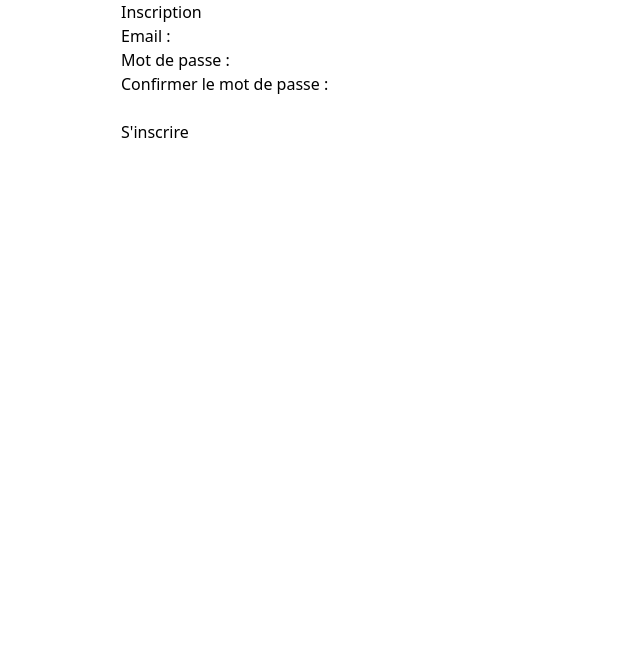
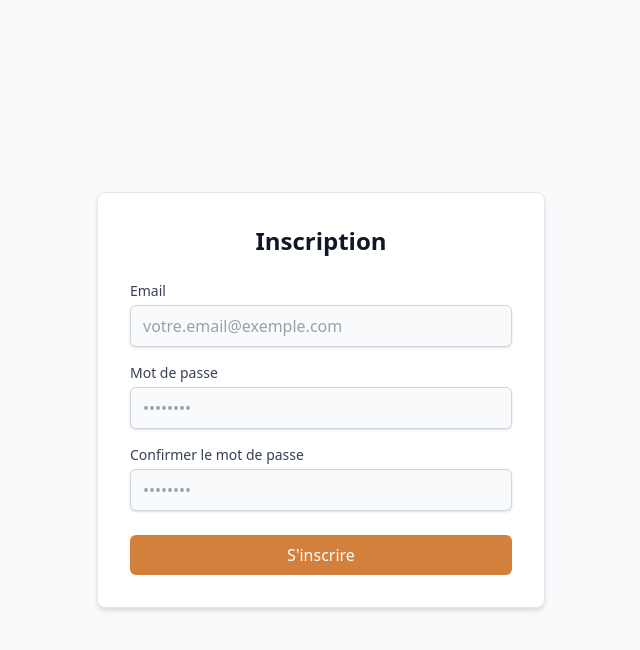
Before and after one commit to BatchCookingMMG/BatchCooking_MMG, a React (Vite) app in the folder FRONT/: page /register in a window 1280 px wide. Shown: the top 650 px of the page, without its empty margins (319-959 px from the left). Built offline with nearby package versions, Linux system fonts and the light colour scheme; no server answers.

Commit message:
feat(auth): update design loginForm and RegisterForm

```diff
--- a/FRONT/src/features/recipes/types/recipeTypes.ts
+++ b/FRONT/src/features/recipes/types/recipeTypes.ts
@@ -5,7 +5,7 @@ export type Recipe = {
   preparationTime: string;
   difficulty: string;
   cost: string;
-  people_number: number;
+  peopleNumber: number;
   ingredients: Ingredient[];
   steps: Step[];
   image?: string | null;
--- a/FRONT/src/features/users/components/LoginForm.tsx
+++ b/FRONT/src/features/users/components/LoginForm.tsx
@@ -50,7 +50,7 @@ const LoginForm = ({ onSuccess }: LoginFormProps) => {
                 type="email"
                 value={email}
                 onChange={handleEmailChange}
-                className="w-full px-3 py-2 border border-gray-300 rounded-md shadow-sm placeholder-gray-400 focus:outline-none focus:ring-2 focus:ring-blue-500 focus:border-transparent transition-colors"
+                className="w-full px-3 py-2 border border-gray-300 rounded-md shadow-sm placeholder-gray-400 focus:outline-none focus:ring-2 focus:ring-[#D3803C] focus:border-transparent transition-colors"
                 required
                 autoComplete="username"
                 placeholder="votre.email@exemple.com"
@@ -69,7 +69,7 @@ const LoginForm = ({ onSuccess }: LoginFormProps) => {
                 type="password"
                 value={password}
                 onChange={handlePasswordChange}
-                className="w-full px-3 py-2 border border-gray-300 rounded-md shadow-sm placeholder-gray-400 focus:outline-none focus:ring-2 focus:ring-blue-500 focus:border-transparent transition-colors"
+                className="w-full px-3 py-2 border border-gray-300 rounded-md shadow-sm placeholder-gray-400 focus:outline-none focus:ring-2 focus:ring-[#D3803C] focus:border-transparent transition-colors"
                 required
                 autoComplete="current-password"
                 placeholder="••••••••"
@@ -80,10 +80,10 @@ const LoginForm = ({ onSuccess }: LoginFormProps) => {
           <button
             type="submit"
             disabled={loading}
-            className={`w-full mt-6 py-2 px-4 rounded-md font-medium text-white transition-colors focus:outline-none focus:ring-2 focus:ring-offset-2 focus:ring-blue-500 ${
+            className={`w-full mt-6 py-2 px-4 rounded-md font-medium text-white transition-colors focus:outline-none focus:ring-2 focus:ring-offset-2 focus:ring-[#D3803C] ${
               loading
                 ? "bg-gray-400 cursor-not-allowed"
-                : "bg-blue-600 hover:bg-blue-700 active:bg-blue-800"
+                : "bg-[#D3803C] hover:bg-[#B36E2F] active:bg-[#995c25]"
             }`}
             aria-label={loading ? "Connexion en cours..." : "Se connecter"}
           >
@@ -96,7 +96,7 @@ const LoginForm = ({ onSuccess }: LoginFormProps) => {
             </p>
             <Link
               to="/register"
-              className="text-blue-600 hover:text-blue-800 text-sm font-medium hover:underline transition-colors"
+              className="text-[#D3803C] hover:text-[#B36E2F] text-sm font-medium hover:underline transition-colors"
             >
               S'inscrire
             </Link>
--- a/FRONT/src/features/users/components/RegisterForm.tsx
+++ b/FRONT/src/features/users/components/RegisterForm.tsx
@@ -20,14 +20,33 @@ const RegisterForm = ({ onSuccess }: RegisterFormProps) => {
   } = useRegisterForm({ onSuccess });
 
   return (
-    <form onSubmit={handleSubmit} style={{ maxWidth: 400, margin: "auto" }}>
-      <h2>Inscription</h2>
+    <div className="min-h-screen flex items-center justify-center bg-gray-50 py-12 px-4 sm:px-6 lg:px-8">
+      <div className="max-w-md w-full space-y-8">
+        <form
+          onSubmit={handleSubmit}
+          className="bg-white p-8 rounded-lg shadow-md border border-gray-200"
+        >
+          <h2 className="text-center text-2xl font-bold text-gray-900 mb-6">
+            Inscription
+          </h2>
 
-      {error && <p style={{ color: "red" }}>{error}</p>}
-      {validationError && <p style={{ color: "red" }}>{validationError}</p>}
+          {(error || validationError) && (
+            <div
+              className="mb-4 p-3 bg-red-50 border border-red-200 text-red-700 rounded-md text-sm"
+              role="alert"
+            >
+              {error || validationError}
+            </div>
+          )}
 
+          <div className="space-y-4">
             <div>
-        <label htmlFor="register-email">Email :</label>
+              <label
+                htmlFor="register-email"
+                className="block text-sm font-medium text-gray-700 mb-1"
+              >
+                Email
+              </label>
               <input
                 id="register-email"
                 type="email"
@@ -35,11 +54,18 @@ const RegisterForm = ({ onSuccess }: RegisterFormProps) => {
                 onChange={(e) => setEmail(e.target.value)}
                 required
                 autoComplete="username"
+                placeholder="votre.email@exemple.com"
+                className="w-full px-3 py-2 border border-gray-300 rounded-md shadow-sm placeholder-gray-400 bg-gray-50 focus:outline-none focus:ring-2 focus:ring-[#D3803C] focus:border-transparent transition-colors"
               />
             </div>
 
             <div>
-        <label htmlFor="register-password">Mot de passe :</label>
+              <label
+                htmlFor="register-password"
+                className="block text-sm font-medium text-gray-700 mb-1"
+              >
+                Mot de passe
+              </label>
               <input
                 id="register-password"
                 type="password"
@@ -48,11 +74,18 @@ const RegisterForm = ({ onSuccess }: RegisterFormProps) => {
                 required
                 minLength={6}
                 autoComplete="new-password"
+                placeholder="••••••••"
+                className="w-full px-3 py-2 border border-gray-300 rounded-md shadow-sm placeholder-gray-400 bg-gray-50 focus:outline-none focus:ring-2 focus:ring-[#D3803C] focus:border-transparent transition-colors"
               />
             </div>
 
             <div>
-        <label htmlFor="confirm-password">Confirmer le mot de passe :</label>
+              <label
+                htmlFor="confirm-password"
+                className="block text-sm font-medium text-gray-700 mb-1"
+              >
+                Confirmer le mot de passe
+              </label>
               <input
                 id="confirm-password"
                 type="password"
@@ -61,13 +94,27 @@ const RegisterForm = ({ onSuccess }: RegisterFormProps) => {
                 required
                 minLength={6}
                 autoComplete="new-password"
+                placeholder="••••••••"
+                className="w-full px-3 py-2 border border-gray-300 rounded-md shadow-sm placeholder-gray-400 bg-gray-50 focus:outline-none focus:ring-2 focus:ring-[#D3803C] focus:border-transparent transition-colors"
               />
             </div>
+          </div>
 
-      <button type="submit" disabled={loading}>
+          <button
+            type="submit"
+            disabled={loading}
+            className={`w-full mt-6 py-2 px-4 rounded-md font-medium text-white transition-colors focus:outline-none focus:ring-2 focus:ring-offset-2 focus:ring-[#D3803C] ${
+              loading
+                ? "bg-gray-400 cursor-not-allowed"
+                : "bg-[#D3803C] hover:bg-[#B36E2F] active:bg-[#995C25]"
+            }`}
+            aria-label={loading ? "Inscription en cours..." : "S'inscrire"}
+          >
             {loading ? "Inscription..." : "S'inscrire"}
           </button>
         </form>
+      </div>
+    </div>
   );
 };
 
```
Lines whose indentation alone changed are shown as unchanged.
